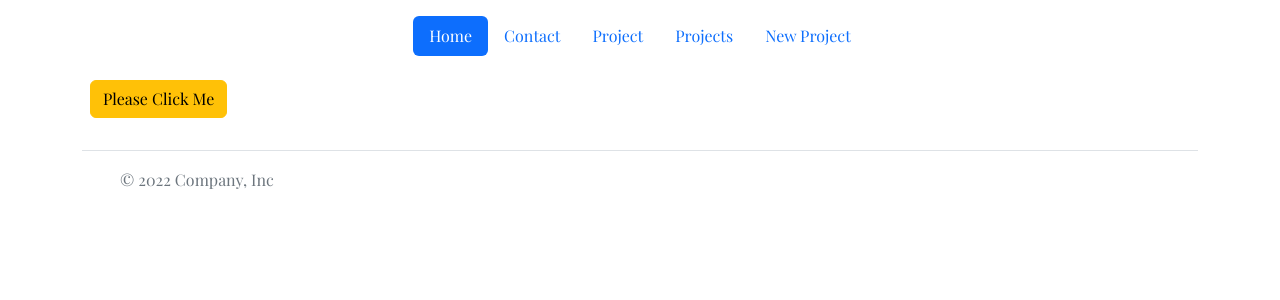
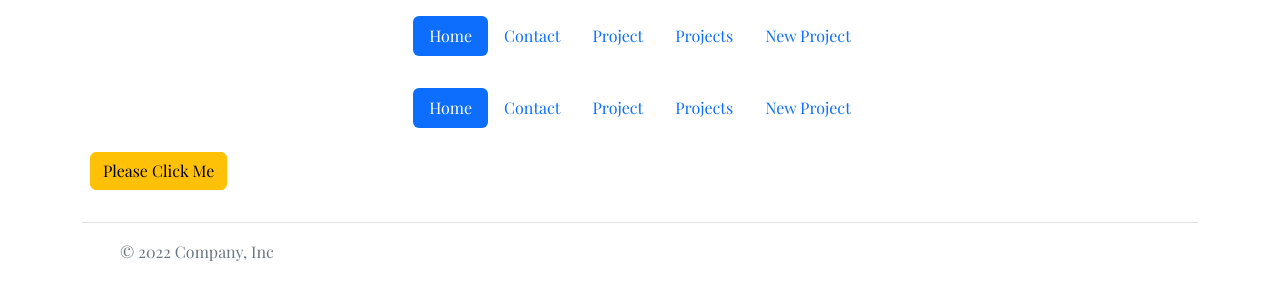
Before and after one commit to amanaq/MACT6340Project, a Node server app: page / in a window 1280 px wide. Shown: the top 300 px of the page. Run offline with Node 20, Linux system fonts and the light colour scheme; some web fonts are replaced.

Commit message:
EJS update

```diff
--- a/app.js
+++ b/app.js
@@ -17,6 +17,10 @@ app.get("/projects", (req, res) => {
   res.render("projects.ejs");
 });
 
+app.get("/contact", (req, res) => {
+  res.render("projects.ejs");
+});
+
 app.post("/mail", async (req, res) => {
   await utils
     .sendMessage(req.body.sub, req.body.txt)
--- /dev/null
+++ b/views/header.ejs
@@ -0,0 +1,11 @@
+<div class="container">
+    <header class="d-flex justify-content-center py-3">
+      <ul class="nav nav-pills">
+        <li class="nav-item"><a href="#" class="nav-link active" aria-current="page">Home</a></li>
+        <li class="nav-item"><a href="./contact" class="nav-link">Contact</a></li>
+        <li class="nav-item"><a href="./project" class="nav-link">Project</a></li>
+        <li class="nav-item"><a href="./projects" class="nav-link">Projects</a></li>
+        <li class="nav-item"><a href="./newProject" class="nav-link">New Project</a></li>
+      </ul>
+    </header>
+  </div>
--- a/views/index.ejs
+++ b/views/index.ejs
@@ -17,6 +17,9 @@
     </head>
 
     <body>
+      <header>
+      <%- include('header'); %>
+    </header>
 
         <div class="container">
             <header class="d-flex justify-content-center py-3">
```
Also changed, not shown: views/contact.ejs (+7 -1 lines), views/footer.ejs (added).
